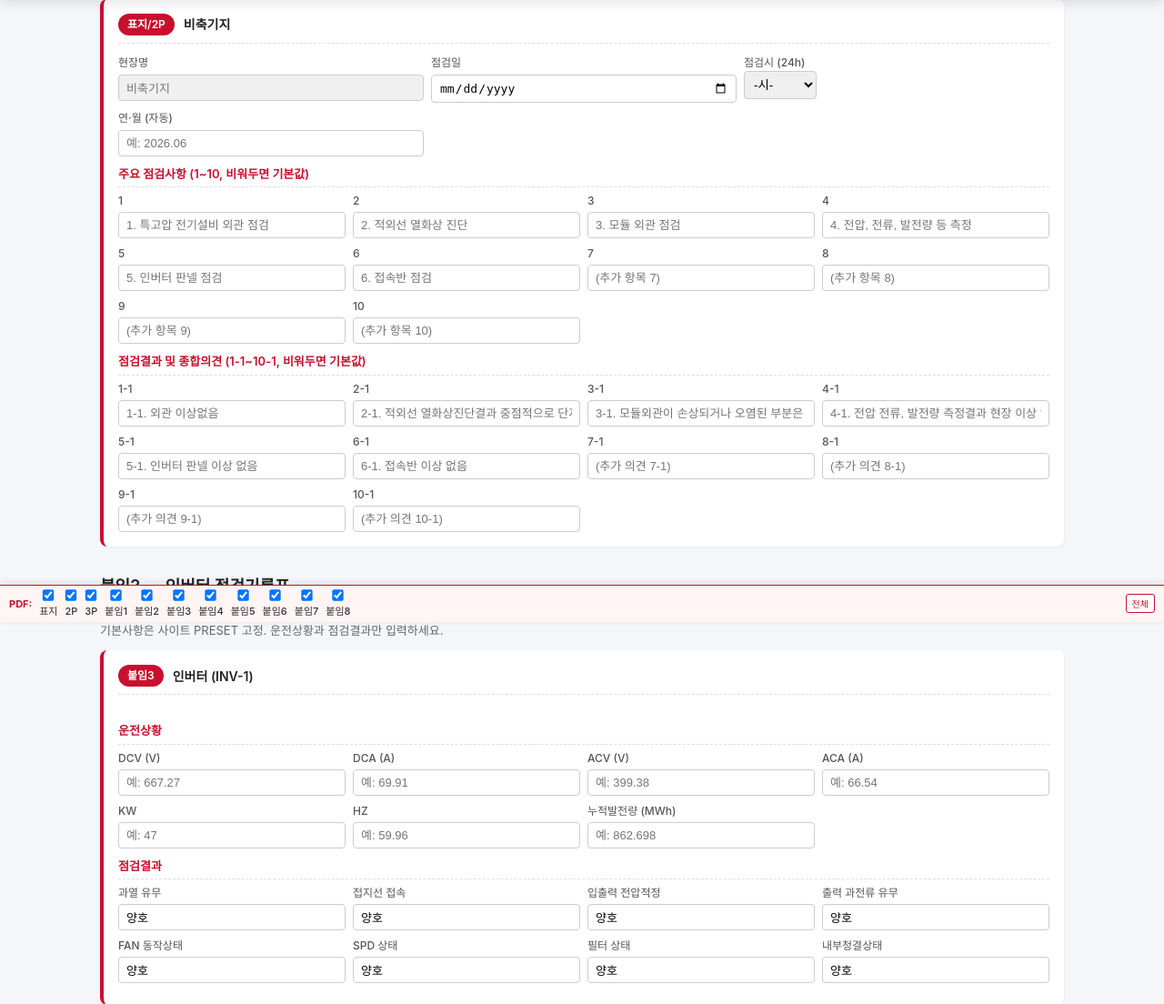
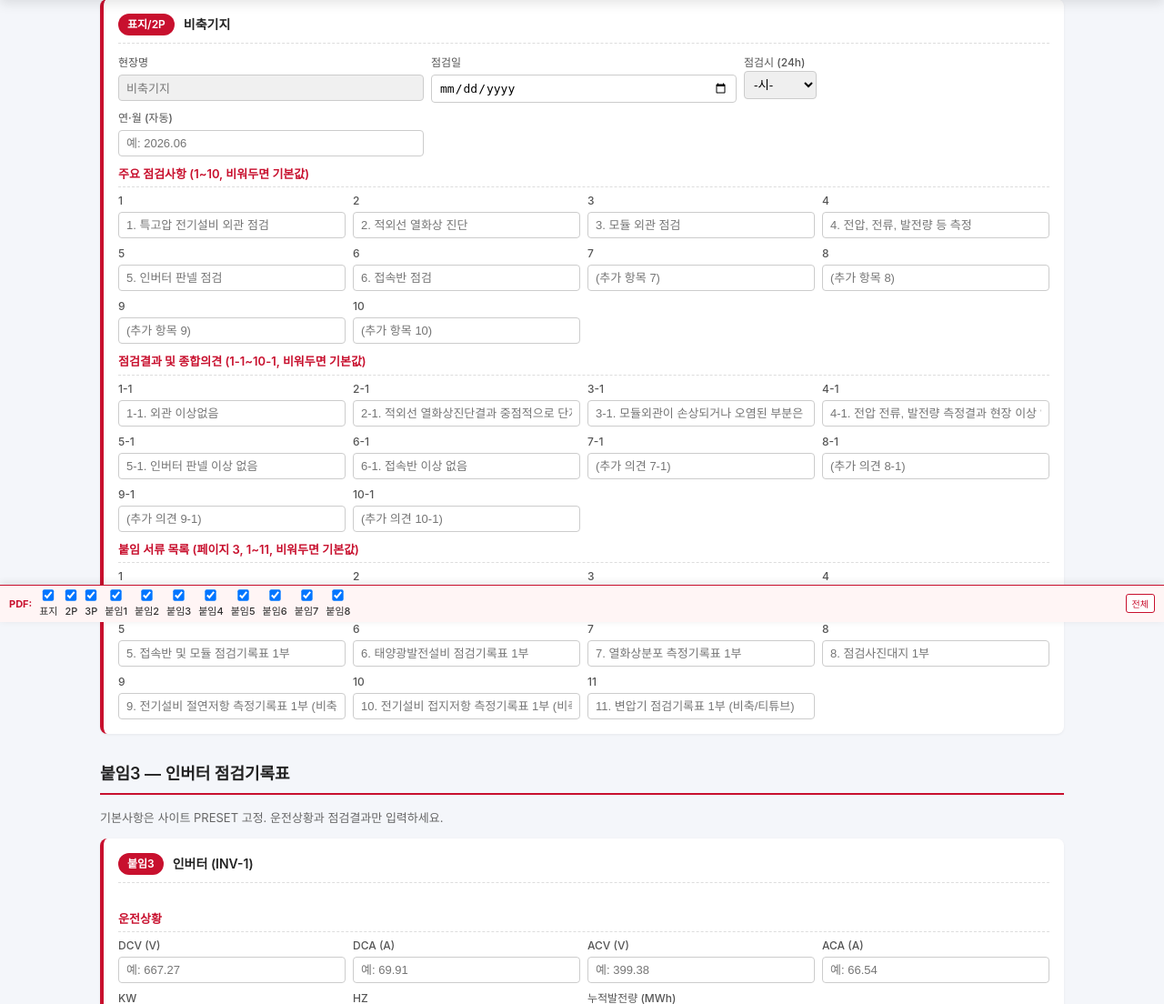
Before and after one commit to yihujong-create/jongro15_thermal-checknreport, a Flask app: a page that uses templates/site_form.html in a window 1280 px wide. Shown: the part 116-1220 px from the top of the page at 91% size. Run offline with Flask 3, Linux system fonts and the light colour scheme.

Commit message:
Add files via upload

```diff
--- a/app.py
+++ b/app.py
@@ -335,6 +335,12 @@ def generate():
             p2_results.append(rv if rv else None)
         if not any(p2_items): p2_items = None
         if not any(p2_results): p2_results = None
+        # v115 — 페이지3 붙임 서류 목록 1~11
+        p3_items = []
+        for i in range(1, 12):
+            iv = (request.form.get(f"p3_item_{i}", "") or "").strip()
+            p3_items.append(iv if iv else None)
+        if not any(p3_items): p3_items = None
         # 페이지별 포함 여부
         include_cover = bool(request.form.get("pdf_include_cover"))
         include_p2    = bool(request.form.get("pdf_include_p2"))
@@ -381,6 +387,7 @@ def generate():
             inspection_date=inspection_date,
             p2_items=p2_items,
             p2_results=p2_results,
+            p3_items=p3_items,
             b3_run=b3_run,
             b3_chk=b3_chk,
         )
@@ -673,28 +680,12 @@ def api_draft(site_name):
 
 
 # v111 — PDF preview endpoint
-@app.route("/api/preview/<site_name>/<prefix>")
+@app.route("/api/preview/<site>/<prefix>")
 @login_required
-def api_preview_page(site_name, prefix):
-    if prefix not in ("cover", "p2", "p3", "p4", "b1", "b2", "b4", "b5", "b6"):
-        return "bad", 400
-    try:
-        import fitz
-        from report_engine import _template_pdf_path
-        pdf_path = _template_pdf_path(prefix, site_name)
-        if not os.path.exists(pdf_path):
-            return "not found", 404
-        doc = fitz.open(pdf_path)
-        page = doc[0]
-        zoom = 60 / 72
-        pix = page.get_pixmap(matrix=fitz.Matrix(zoom, zoom))
-        jpg_bytes = pix.tobytes("jpeg", jpg_quality=70)
-        doc.close()
-        return jpg_bytes, 200, {"Content-Type": "image/jpeg", "Cache-Control": "public, max-age=3600"}
-    except Exception as e:
-        return f"error: {e}", 500
+def api_preview(site, prefix):
+    # v113에서 미리보기 섹션 삭제되어 더 이상 호출되지 않음. 안전한 stub.
+    return ("preview disabled", 410)
 
 
-@app.route("/healthz")
-def healthz():
-    return "ok", 200
+if __name__ == "__main__":
+    app.run(host="0.0.0.0", port=int(os.environ.get("PORT", 5000)), debug=False)
--- a/report_engine.py
+++ b/report_engine.py
@@ -812,12 +812,85 @@ def render_p2(site_name: str, year_month: str = "", inspection_date: str = "",
     return img
 
 
-def render_p3(site_name: str) -> "Image.Image":
-    """페이지 3 — 원본 그대로."""
+# v115 — 페이지 3 (붙임 서류 목록) 사이트별 기본값
+DEFAULT_P3_ITEMS = {
+    "조달청 청사": [
+        "1. 안전진단장비 1부",
+        "2. 송 수전설비 점검기록표 1부",
+        "3. 인버터 점검기록표 1부",
+        "4. ACB PANEL 점검기록표 1부",
+        "5. 접속반 및 모듈 점검기록표 1부",
+        "6. 태양광발전설비 점검기록표 1부",
+        "7. 열화상분포 측정기록표 1부",
+        "8. 점검사진대지 1부",
+    ],
+    "비축기지": [
+        "1. 안전진단장비 1부",
+        "2. 송 수전설비 점검기록표 1부",
+        "3. 인버터 점검기록표 1부",
+        "4. ACB PANEL 점검기록표 1부",
+        "5. 접속반 및 모듈 점검기록표 1부",
+        "6. 태양광발전설비 점검기록표 1부",
+        "7. 열화상분포 측정기록표 1부",
+        "8. 점검사진대지 1부",
+        "9. 전기설비 절연저항 측정기록표 1부",
+        "10. 전기설비 접지저항 측정기록표 1부",
+        "11. 변압기 점검기록표 1부",
+    ],
+    "티튜브": [
+        "1. 안전진단장비 1부",
+        "2. 송 수전설비 점검기록표 1부",
+        "3. 인버터 점검기록표 1부",
+        "4. ACB PANEL 점검기록표 1부",
+        "5. 접속반 및 모듈 점검기록표 1부",
+        "6. 태양광발전설비 점검기록표 1부",
+        "7. 열화상분포 측정기록표 1부",
+        "8. 점검사진대지 1부",
+        "9. 전기설비 절연저항 측정기록표 1부",
+        "10. 전기설비 접지저항 측정기록표 1부",
+        "11. 변압기 점검기록표 1부",
+    ],
+}
+
+
+def render_p3(site_name: str, items: list = None) -> "Image.Image":
+    """페이지 3 — 붙임 서류 목록. items로 항목 텍스트 교체 가능."""
     pdf_path = _template_pdf_path("p3", site_name)
     if not os.path.exists(pdf_path):
         return Image.new("RGB", (2481, 3509), "white")
-    img, _, doc, _, _ = _render_pdf_page_to_img(pdf_path)
+    img, page, doc, sx, sy = _render_pdf_page_to_img(pdf_path)
+    # items가 있으면 PDF span을 찾아서 새 텍스트로 교체
+    try:
+        defaults = DEFAULT_P3_ITEMS.get(site_name, [])
+        if items and defaults:
+            d = ImageDraw.Draw(img)
+            replacements = {}
+            for i, orig in enumerate(defaults):
+                if i < len(items):
+                    new = items[i]
+                    if new and new.strip() and new.strip() != orig:
+                        replacements[orig] = new.strip()
+            if replacements:
+                for block in page.get_text("dict")["blocks"]:
+                    if "lines" not in block: continue
+                    for line in block["lines"]:
+                        for span in line["spans"]:
+                            orig = span["text"]
+                            new_text = (replacements.get(orig) or
+                                        replacements.get(orig.strip()))
+                            if not new_text or new_text == orig.strip():
+                                continue
+                            bb = span["bbox"]
+                            size_pt = span["size"]
+                            pad = 2
+                            d.rectangle([bb[0]*sx - pad, bb[1]*sy - pad,
+                                         bb[2]*sx + pad, bb[3]*sy + pad],
+                                        fill="white")
+                            size_px = int(size_pt * sy * 0.95)
+                            _draw_mixed(d, bb[0]*sx, bb[1]*sy - 1,
+                                        new_text, size_px)
+    except Exception as _e:
+        print(f"[WARN] render_p3 항목 교체 실패: {_e!r}")
     doc.close()
     return img
 
@@ -1076,15 +1149,17 @@ def generate_report_pdf(site_name, blocks, photos, b8_pages, out_path,
                         year_month: str = "", include_cover: bool = True,
                         b3_run: dict = None, b3_chk: dict = None, include_b3: bool = False,
                         inspection_date: str = "", p2_items: list = None, p2_results: list = None,
+                        p3_items: list = None,
                         include_p2: bool = True, include_p3: bool = True, include_p4: bool = True,
                         include_b1: bool = True, include_b2: bool = True,
                         include_b4: bool = True, include_b5: bool = True, include_b6: bool = True):
     """블록 + 사진 정보로 PDF 생성하여 out_path에 저장.
 
-    year_month: "2026.06" 형식. 표지/페이지2에 표시.
+    year_month: '2026.06' 형식. 표지/페이지2에 표시.
     inspection_date: 페이지2 점검일 '2026년 06월 03일' 형식.
     p2_items: 주요 점검사항 1~10 (None이면 기본값).
     p2_results: 점검결과 1~10 (None이면 기본값).
+    p3_items: 붙임 서류 목록 1~11 (None이면 기본값).
     """
     pages = []
     if include_cover:
@@ -1101,11 +1176,9 @@ def generate_report_pdf(site_name, blocks, photos, b8_pages, out_path,
             print(f"[WARN] 페이지2 합성 실패: {_e}")
     if include_p3:
         try:
-            pages.append(render_p3(site_name))
+            pages.append(render_p3(site_name, items=p3_items))
         except Exception as _e:
             print(f"[WARN] 페이지3 합성 실패: {_e}")
-    # v112 — 원본 PDF 페이지 순서: 표지→p2→p3→붙임1→붙임2→붙임3→붙임4→붙임5→붙임6→붙임7→붙임8
-    # 붙임1 (안전진단장비) = p4
     if include_p4 or include_b1:
         try:
             pages.append(render_p4(site_name))  # 붙임1
@@ -1147,11 +1220,10 @@ def generate_report_pdf(site_name, blocks, photos, b8_pages, out_path,
         page_num += 1
     if not pages:
         raise ValueError("PDF empty")
-    # v114 — PyMuPDF로 직접 PDF 빌드 (메모리 효율 ↑↑)
-    # 각 페이지를 JPEG로 변환 후 즉시 메모리 해제 → 한 페이지씩만 메모리에
+    # v114 — PyMuPDF로 페이지별 직접 빌드 (메모리 효율)
     import gc, io as _io, fitz as _fitz
     A4_PX = (1654, 2339)
-    pdf_doc = _fitz.open()  # 빈 PDF
+    pdf_doc = _fitz.open()
     for idx in range(len(pages)):
         p = pages[idx]
         rgb = p.convert("RGB")
--- a/templates/site_form.html
+++ b/templates/site_form.html
@@ -267,6 +267,20 @@ body{padding-bottom:42px !important;}
 <label>8-1<input type="text" name="p2_result_8" form="report-form" placeholder="(추가 의견 8-1)"></label>
 <label>9-1<input type="text" name="p2_result_9" form="report-form" placeholder="(추가 의견 9-1)"></label>
 <label>10-1<input type="text" name="p2_result_10" form="report-form" placeholder="(추가 의견 10-1)"></label>
+</div>
+<h3 class="b3-h3">붙임 서류 목록 (페이지 3, 1~11, 비워두면 기본값)</h3>
+<div class="b3-grid">
+<label>1<input type="text" name="p3_item_1" form="report-form" placeholder="1. 안전진단장비 1부"></label>
+<label>2<input type="text" name="p3_item_2" form="report-form" placeholder="2. 송 수전설비 점검기록표 1부"></label>
+<label>3<input type="text" name="p3_item_3" form="report-form" placeholder="3. 인버터 점검기록표 1부"></label>
+<label>4<input type="text" name="p3_item_4" form="report-form" placeholder="4. ACB PANEL 점검기록표 1부"></label>
+<label>5<input type="text" name="p3_item_5" form="report-form" placeholder="5. 접속반 및 모듈 점검기록표 1부"></label>
+<label>6<input type="text" name="p3_item_6" form="report-form" placeholder="6. 태양광발전설비 점검기록표 1부"></label>
+<label>7<input type="text" name="p3_item_7" form="report-form" placeholder="7. 열화상분포 측정기록표 1부"></label>
+<label>8<input type="text" name="p3_item_8" form="report-form" placeholder="8. 점검사진대지 1부"></label>
+<label>9<input type="text" name="p3_item_9" form="report-form" placeholder="9. 전기설비 절연저항 측정기록표 1부 (비축/티튜브)"></label>
+<label>10<input type="text" name="p3_item_10" form="report-form" placeholder="10. 전기설비 접지저항 측정기록표 1부 (비축/티튜브)"></label>
+<label>11<input type="text" name="p3_item_11" form="report-form" placeholder="11. 변압기 점검기록표 1부 (비축/티튜브)"></label>
 </div>
 </div>
 </section>
@@ -1661,44 +1675,4 @@ function openLoadDialog() {
       list.appendChild(div);
     });
   }).catch(function(e) {
-    list.innerHTML = '<div class="load-empty">목록 로딩 실패</div>';
-    console.error(e);
-  });
-}
-
-function closeLoadDialog() {
-  document.getElementById('load-dialog-bg').classList.add('hidden');
-}
-
-function loadReport(id) {
-  fetch('/api/load/' + id).then(function(r){return r.json();}).then(function(res) {
-    if (!res || !res.data) { alert('불러오기 실패'); return; }
-    // 기존 sessionStorage 클리어
-    try {
-      var toRemove = [];
-      for (var i = 0; i < sessionStorage.length; i++) {
-        var k = sessionStorage.key(i);
-        if (k && k.indexOf(STORAGE_PREFIX) === 0) toRemove.push(k);
-      }
-      toRemove.forEach(function(k) { sessionStorage.removeItem(k); });
-    } catch (e) {}
-    // 미리보기/마커 클리어
-    document.querySelectorAll('.photo-preview').forEach(function(p) { p.innerHTML = '선택된 파일 없음'; });
-    window._flirDecoded = {};
-    var loadPhotoCount = Object.keys((res.data && res.data.photos) || {}).length;
-    console.log('[load] photos=' + loadPhotoCount);
-    populateFormData(res.data);
-    var nameInp = document.getElementById('report-name');
-    if (nameInp) nameInp.value = res.name || '';
-    currentReportId = res.id;
-    closeLoadDialog();
-    setAutosaveStatus('saved', '✓ 불러옴 (사진 ' + loadPhotoCount + '장 복원 중)');
-    setTimeout(function() {
-      var el = document.getElementById('autosave-status');
-      if (el && el.textContent.indexOf('복원 중') >= 0) setAutosaveStatus('      try { drawMarkers(name); } catch(e) {}
-    });
-  }, 150);
-});
-</script>
-</body>
-</html>
+    list.innerHTML = '<div cl
```
